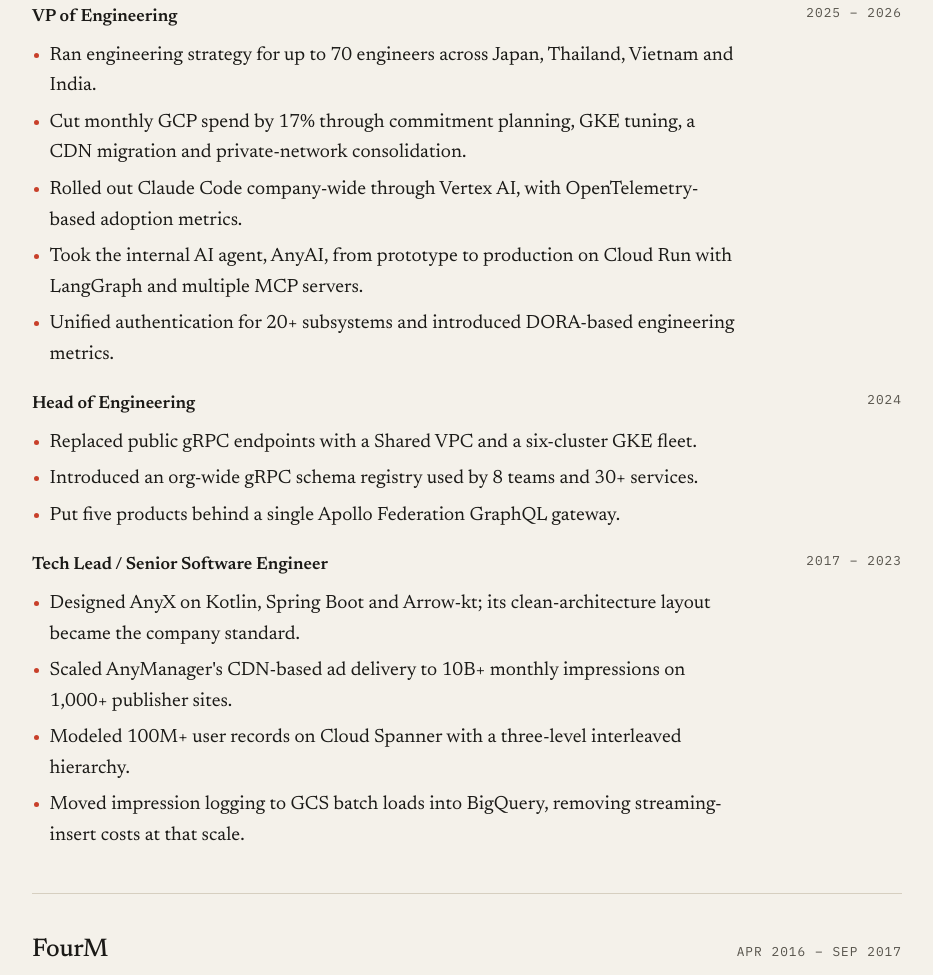
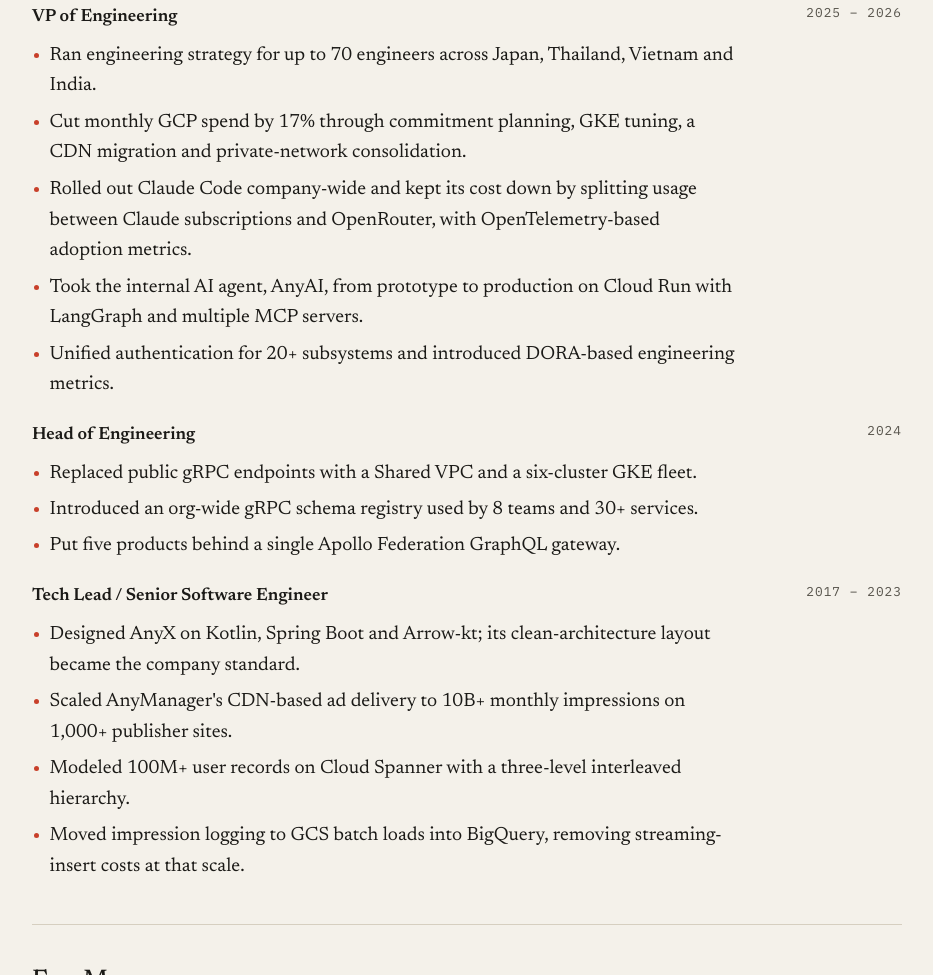
Before and after one commit to wakita181009/wakita181009.github.io, a plain HTML site: page index.html in a window 1280 px wide. Shown: the part 1874-2849 px from the top of the page, without its empty margins (338-1271 px from the left). Drawn offline with Linux system fonts and the light colour scheme.

Commit message:
fix: describe Claude Code rollout cost optimization
Co-Authored-By: Claude Opus 5.5 <noreply@anthropic.com>

```diff
--- a/index.html
+++ b/index.html
@@ -427,7 +427,7 @@
             <ul>
               <li>Ran engineering strategy for up to 70 engineers across Japan, Thailand, Vietnam and India.</li>
               <li>Cut monthly GCP spend by 17% through commitment planning, GKE tuning, a CDN migration and private-network consolidation.</li>
-              <li>Rolled out Claude Code company-wide through Vertex AI, with OpenTelemetry-based adoption metrics.</li>
+              <li>Rolled out Claude Code company-wide and kept its cost down by splitting usage between Claude subscriptions and OpenRouter, with OpenTelemetry-based adoption metrics.</li>
               <li>Took the internal AI agent, AnyAI, from prototype to production on Cloud Run with LangGraph and multiple MCP servers.</li>
               <li>Unified authentication for 20+ subsystems and introduced DORA-based engineering metrics.</li>
             </ul>
```
